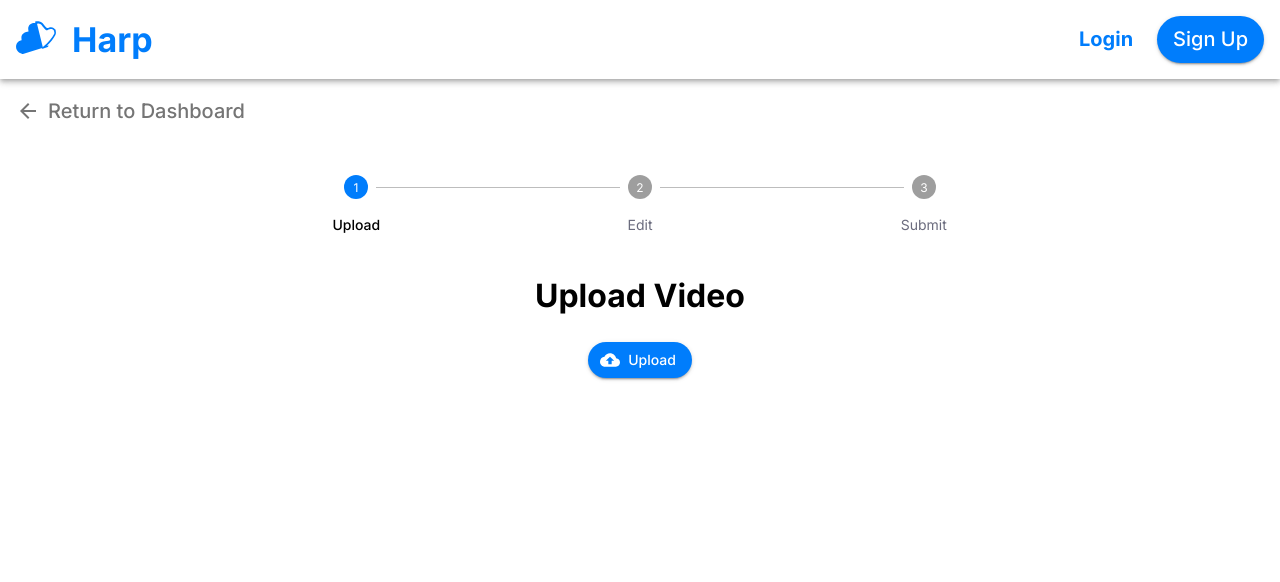
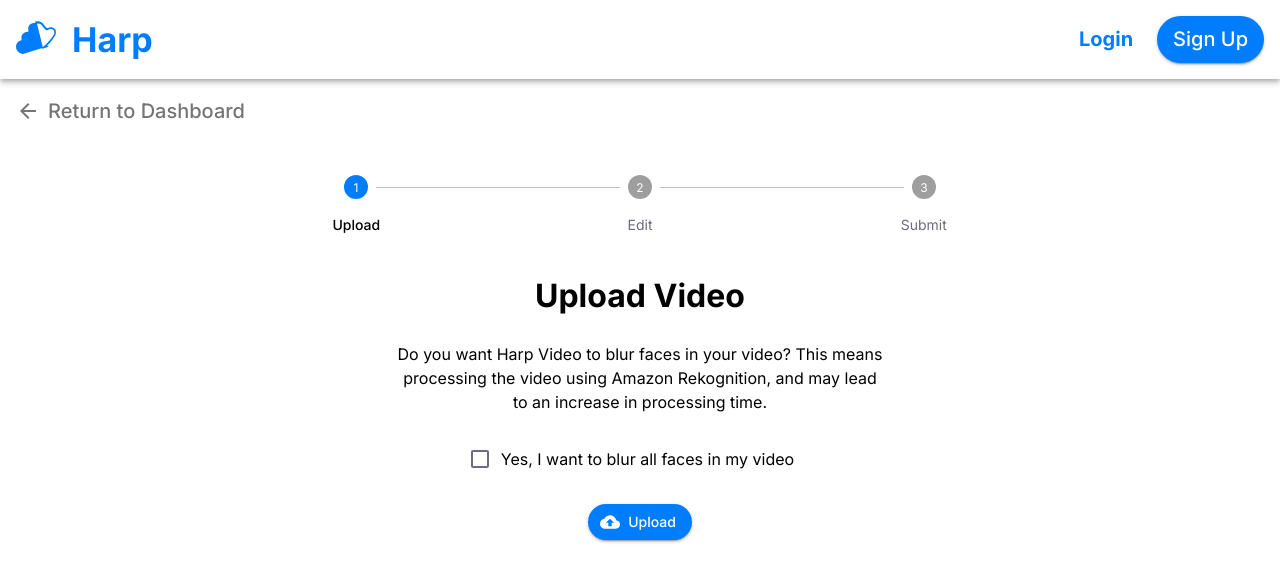
Before and after one commit to COSC-499-W2023/year-long-project-team-3, a Next.js app: page /video/upload in a window 1280 px wide. Shown: the top 582 px of the page. Built offline with nearby package versions, Linux system fonts and the light colour scheme; no server answers.

Commit message:
Added checkbox

```diff
--- a/src/app/video/upload/page.tsx
+++ b/src/app/video/upload/page.tsx
@@ -1,6 +1,6 @@
 'use client'
 
-import { Box, Button } from '@mui/material'
+import { Box, Button, Checkbox, FormControlLabel } from '@mui/material'
 import { CloudUpload as CloudUploadIcon } from '@mui/icons-material'
 import { styled } from '@mui/material/styles'
 import React, { type ChangeEvent, useState } from 'react'
@@ -12,6 +12,7 @@ import ProgressDots from '@/components/ProgressDots'
 import PageLoadProgressBlurBackground from '@/components/PageLoadProgressBlurBackround'
 import logger from '@/utils/logger'
 import BackButton from '@/components/BackButton'
+import Typography from '@mui/material/Typography'
 
 const VisuallyHiddenInput = styled('input')({
     clipPath: 'inset(50%)',
@@ -29,6 +30,11 @@ export default function UploadVideoPage() {
     const router = useRouter()
 
     const [isUploadingVideo, setIsUploadingVideo] = useState(false)
+    const [isFaceBlurChecked, setIsFaceBlurChecked] = useState(false)
+
+    const handleFaceBlurChecked = (event: React.ChangeEvent<HTMLInputElement>) => {
+        setIsFaceBlurChecked(event.target.checked)
+    }
 
     const handleFileChanged = (event: ChangeEvent<HTMLInputElement>) => {
         if (!!event.target?.files) {
@@ -95,6 +101,21 @@ export default function UploadVideoPage() {
                     </Box>
                     <Box display='flex' width='100%' flexDirection='column' alignItems='center'>
                         <h1>Upload Video</h1>
+                        <Typography
+                            sx={{
+                                maxWidth: '40%',
+                                textAlign: 'center',
+                                pb: 3,
+                            }}
+                        >
+                            Do you want Harp Video to blur faces in your video? This means processing the video using
+                            Amazon Rekognition, and may lead to an increase in processing time.
+                        </Typography>
+                        <FormControlLabel
+                            control={<Checkbox checked={isFaceBlurChecked} onChange={handleFaceBlurChecked} />}
+                            label='Yes, I want to blur all faces in my video'
+                            sx={{ mb: 3 }}
+                        />
                         <Button component='label' variant='contained' startIcon={<CloudUploadIcon />}>
                             Upload
                             <VisuallyHiddenInput
```
